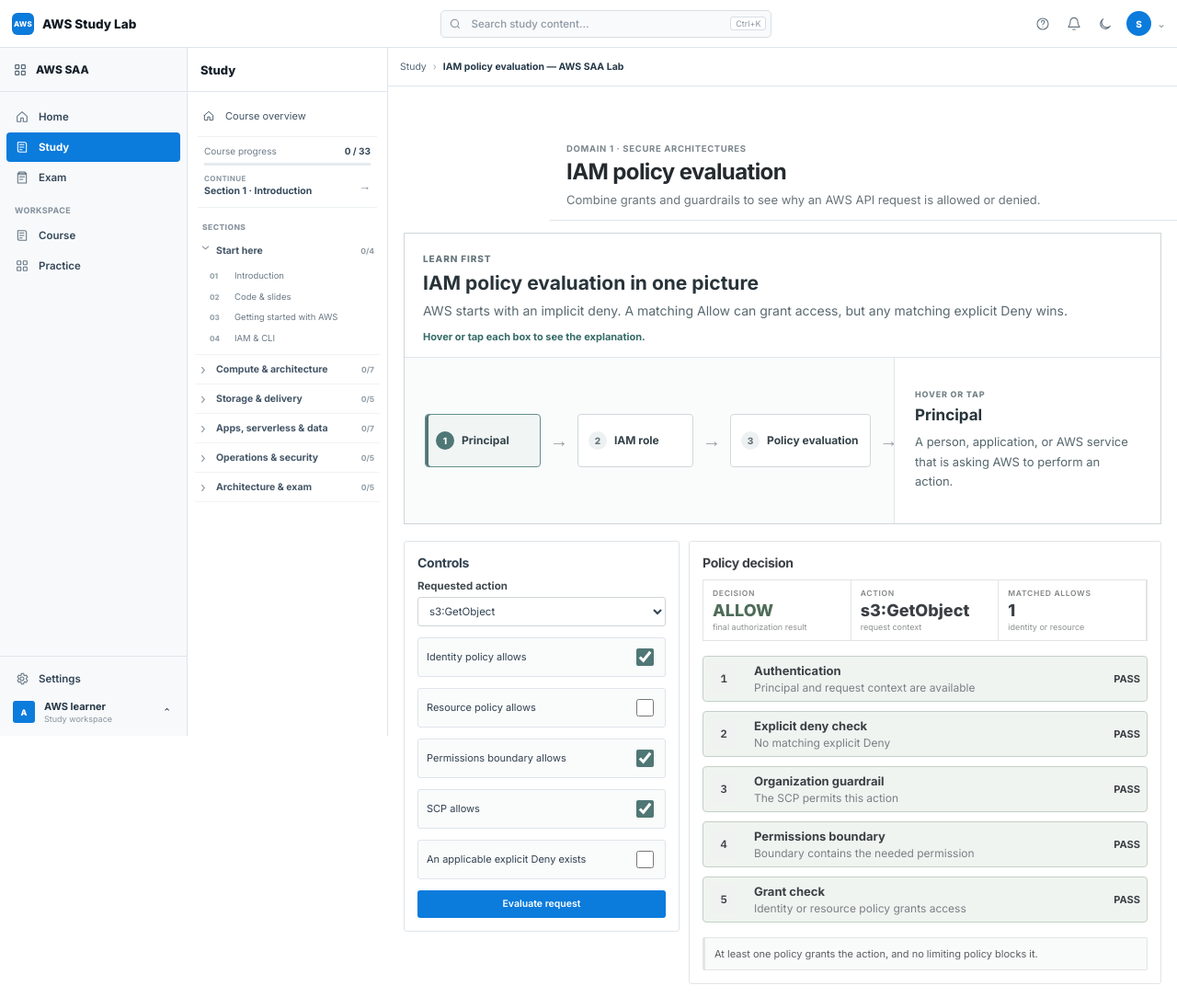
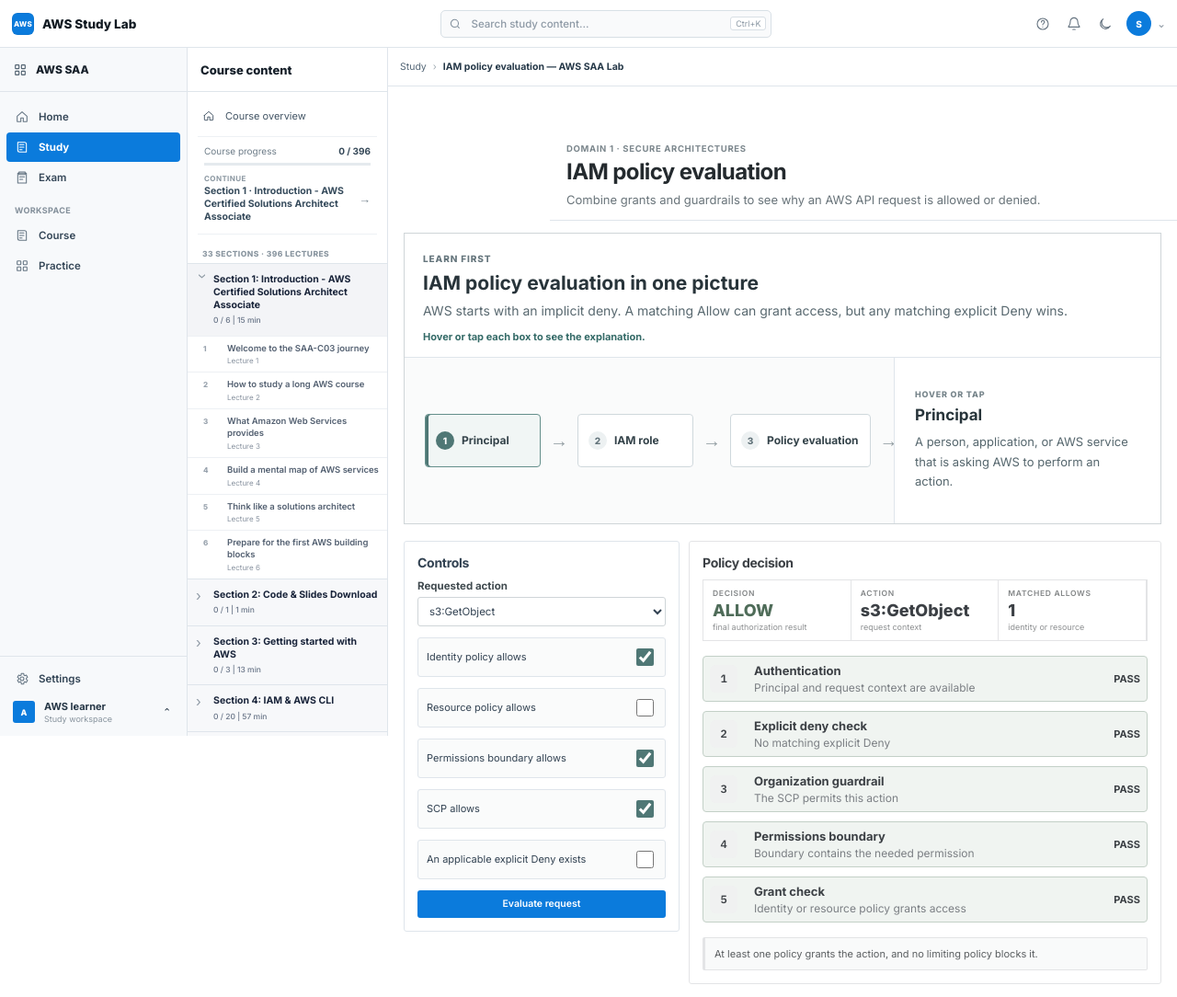
Before and after one commit to tuongphantrue/aws-study-lab, a plain HTML site: page iam.html in a window 1280 px wide. Shown: the top 1084 px of the page at 92% size. Drawn offline with Linux system fonts and the light colour scheme.

Commit message:
feat: add course sections and lectures submenu

```diff
--- a/css/navigation.css
+++ b/css/navigation.css
@@ -79,6 +79,12 @@
 .rw-course-groups{display:grid;gap:0}.rw-course-group{border-bottom:1px solid #f0f2f4}.rw-group-toggle{appearance:none;width:100%;border:0;background:transparent;color:#455768;min-height:31px;padding:5px 6px;display:grid;grid-template-columns:12px 1fr auto;gap:5px;align-items:center;text-align:left;font:inherit;cursor:pointer;border-radius:4px}.rw-group-toggle:hover{background:#f2f5f7}.rw-group-chevron{font-size:15px;color:#8e9aa4;transform:rotate(0deg);transition:.12s;line-height:1}.rw-course-group.open .rw-group-chevron{transform:rotate(90deg)}.rw-group-toggle>span:nth-child(2){font-size:10.5px;font-weight:650}.rw-group-toggle small{font-size:8.5px;color:#909ca5;font-weight:650}.rw-group-lessons{display:none;padding:1px 0 6px 10px}.rw-course-group.open .rw-group-lessons{display:grid}.rw-section-link{display:grid;grid-template-columns:23px minmax(0,1fr);gap:4px;align-items:start;padding:5px 6px;border-radius:4px;text-decoration:none;color:#6b7985;font-size:9.5px;line-height:1.32;background:transparent}.rw-section-link:hover{background:#f1f4f6;color:#293d4e}.rw-section-link.active{background:var(--rw-blue-soft);color:#0869bf;font-weight:700}.rw-section-state{font-size:8px;font-weight:750;color:#9aa5ad;padding-top:1px}.rw-section-link.done .rw-section-state{color:#16835f}.rw-section-link.done{color:#5d6d79}
 .rw-context-note{margin:16px 7px 0;padding-top:11px;border-top:1px solid var(--rw-line)}.rw-context-note small{font-size:8px;letter-spacing:.05em;color:#8b97a1;font-weight:750}.rw-context-note p{font-size:10px;line-height:1.45;color:#71808b;margin:5px 0 7px}.rw-context-note a{font-size:10px;font-weight:700;color:#0871cf;text-decoration:none}
 
+/* Course submenu: actual sections expand directly into their lectures. */
+.rw-course-outline{margin:0 -8px}.rw-outline-section{border-top:1px solid var(--rw-line)}.rw-outline-section:last-child{border-bottom:1px solid var(--rw-line)}
+.rw-outline-toggle{appearance:none;width:100%;border:0;background:#f7f8fa;color:#19243a;display:grid;grid-template-columns:14px minmax(0,1fr);gap:5px;align-items:start;padding:10px 9px;text-align:left;font:inherit;cursor:pointer}.rw-outline-toggle:hover{background:#f1f3f6}.rw-outline-section.open>.rw-outline-toggle{background:#f3f4f7}.rw-outline-section.open .rw-group-chevron{transform:rotate(90deg)}
+.rw-outline-title{font-size:10.5px;font-weight:700;line-height:1.35}.rw-outline-title small{display:block;margin-top:4px;color:#697588;font-size:8.5px;font-weight:500}.rw-outline-lectures{display:none;background:#fff}.rw-outline-section.open>.rw-outline-lectures{display:block}
+.rw-outline-lecture{display:grid;grid-template-columns:22px minmax(0,1fr);gap:4px;align-items:start;padding:7px 9px 7px 17px;border-top:1px solid #edf0f4;color:#536071;text-decoration:none}.rw-outline-lecture:hover{background:#f8f9fb}.rw-outline-lecture.active{background:var(--rw-blue-soft);color:#0869bf}.rw-outline-lecture b{display:block;font-size:9.5px;font-weight:600;line-height:1.35}.rw-outline-lecture small{display:block;margin-top:2px;color:#8993a0;font-size:8px}.rw-lecture-state{font-size:8px;font-weight:750;color:#98a2ad;padding-top:1px}.rw-outline-lecture.done .rw-lecture-state{color:#16835f}.rw-outline-lecture.done b{color:#596b78}
+
 /* Put existing pages into the Rework workspace. ------------------------ */
 body.rw-shell-on>.app-topbar,
 body.rw-shell-on>.topbar,
--- a/js/app-shell.js
+++ b/js/app-shell.js
@@ -6,11 +6,14 @@
   const examPages=new Set(['exam.html','exam-guide.html','exam-strategy.html','architecture-practice.html','mock-exams.html']);
   const area=(inCourse||studyPages.has(current))?'study':examPages.has(current)?'exam':'home';
   const currentSection=Number(document.body.dataset.section||0);
+  const currentLecture=Number(new URLSearchParams(location.search).get('lecture')||(current==='lecture.html'?1:0));
   const courseProgressKey='aws-beginner-section-progress-v2';
-  const sectionTitles=['Introduction','Code & slides','Getting started with AWS','IAM & CLI','EC2 fundamentals','EC2 architecture','EC2 storage','Load balancing & Auto Scaling','RDS, Aurora & ElastiCache','Route 53','Architecture patterns','Amazon S3','Advanced S3','S3 security','CloudFront & Global Accelerator','Storage extras','SQS, SNS, Kinesis & MQ','Containers','Serverless','Serverless architectures','Databases','Data & analytics','Machine learning','Monitoring & audit','Advanced IAM','Security & encryption','VPC networking','Disaster recovery & migrations','More architectures','Other AWS services','Well-Architected review','Exam preparation','Finish & next steps'];
-  const groups=[{name:'Start here',from:1,to:4},{name:'Compute & architecture',from:5,to:11},{name:'Storage & delivery',from:12,to:16},{name:'Apps, serverless & data',from:17,to:23},{name:'Operations & security',from:24,to:28},{name:'Architecture & exam',from:29,to:33}];
+  const lectureProgressKey='aws-course-lecture-progress-v1';
+  const sectionTitles=['Introduction - AWS Certified Solutions Architect Associate','Code & Slides Download','Getting started with AWS','IAM & AWS CLI','EC2 Fundamentals','EC2 - Solutions Architect Associate Level','EC2 Instance Storage','High Availability and Scalability: ELB & ASG','AWS Fundamentals: RDS + Aurora + ElastiCache','Route 53','Classic Solutions Architecture Discussions','Amazon S3 Introduction','Advanced Amazon S3','Amazon S3 Security','CloudFront & AWS Global Accelerator','AWS Storage Extras','Decoupling applications: SQS, SNS, Kinesis, Active MQ','Containers on AWS: ECS, Fargate, ECR & EKS','Serverless Overviews from a Solution Architect Perspective','Serverless Solution Architecture Discussions','Databases in AWS','Data & Analytics','Machine Learning','AWS Monitoring & Audit: CloudWatch, CloudTrail & Config','Identity and Access Management (IAM) - Advanced','AWS Security & Encryption: KMS, SSM Parameter Store, Shield, WAF','Networking - VPC','Disaster Recovery & Migrations','More Solution Architectures','Other Services','WhitePapers and Architectures - AWS Certified Solutions Architect Associate','Preparing for the Exam + Practice Exam - AWS Certified Solutions Architect Associate','Congratulations - AWS Certified Solutions Architect Associate'];
+  const fallbackMeta=[[6,'15 min'],[1,'1 min'],[3,'13 min'],[20,'57 min'],[16,'1 hr 38 min'],[9,'34 min'],[14,'59 min'],[17,'1 hr 34 min'],[14,'1 hr 10 min'],[20,'1 hr 25 min'],[7,'43 min'],[14,'50 min'],[8,'30 min'],[15,'53 min'],[7,'33 min'],[10,'37 min'],[16,'1 hr 21 min'],[10,'49 min'],[18,'1 hr 23 min'],[4,'16 min'],[10,'25 min'],[12,'48 min'],[12,'26 min'],[18,'1 hr 19 min'],[10,'49 min'],[21,'1 hr 26 min'],[38,'2 hr 40 min'],[11,'44 min'],[5,'27 min'],[15,'48 min'],[4,'15 min'],[8,'17 min'],[3,'9 min']];
   const readCourseDone=()=>{try{return JSON.parse(localStorage.getItem(courseProgressKey)||'[]').map(Number)}catch(e){return[]}};
-  const sectionHref=n=>n<=2?`${rootPrefix}course/lecture.html?section=${n}&lecture=1`:`${rootPrefix}course/section-${String(n).padStart(2,'0')}.html`;
+  const readLectureDone=()=>{try{const value=JSON.parse(localStorage.getItem(lectureProgressKey)||'[]');return Array.isArray(value)?value.map(String):[]}catch(e){return[]}};
+  const sectionHref=n=>{const readyIndex=window.AWS_COURSE_CURRICULUM?.[n-1]?.lectures.findIndex(lecture=>lecture.ready)??-1;return readyIndex>=0?`${rootPrefix}course/lecture.html?section=${n}&lecture=${readyIndex+1}`:`${rootPrefix}course/section-${String(n).padStart(2,'0')}.html`};
   const firstIncomplete=()=>{const done=new Set(readCourseDone());for(let i=1;i<=33;i++)if(!done.has(i))return i;return 33};
 
   // Remove any previously injected shells before drawing the current one.
@@ -65,10 +68,10 @@
     const side=document.createElement('aside');
     side.className='rw-context-sidebar rw-study-sidebar';
     side.setAttribute('aria-label','Study navigation and progress');
-    side.innerHTML=`<div class="rw-context-head">Study</div><div class="rw-context-scroll">
-      <a class="rw-context-link ${current==='study.html'?'active':''}" href="${rootPrefix}study.html">${icon.home}<span>Course overview</span></a>
-      <div class="rw-progress-card"><div class="rw-progress-top"><span>Course progress</span><strong id="rwProgressCount">0 / 33</strong></div><div class="rw-progress-track"><i id="rwProgressBar"></i></div><a id="rwContinueLink" href="${sectionHref(firstIncomplete())}"><div><small>CONTINUE</small><b id="rwContinueTitle"></b></div><span>→</span></a></div>
-      <div class="rw-context-label">Sections</div><div class="rw-course-groups" id="rwCourseGroups"></div>
+    side.innerHTML=`<div class="rw-context-head">Course content</div><div class="rw-context-scroll">
+      <a class="rw-context-link ${current==='study-guide.html'?'active':''}" href="${rootPrefix}study-guide.html">${icon.home}<span>Course overview</span></a>
+      <div class="rw-progress-card"><div class="rw-progress-top"><span>Course progress</span><strong id="rwProgressCount">0 / 396</strong></div><div class="rw-progress-track"><i id="rwProgressBar"></i></div><a id="rwContinueLink" href="${sectionHref(firstIncomplete())}"><div><small>CONTINUE</small><b id="rwContinueTitle"></b></div><span>→</span></a></div>
+      <div class="rw-context-label">33 sections &middot; 396 lectures</div><div class="rw-course-outline" id="rwCourseGroups"></div>
     </div>`;
     document.body.appendChild(side);return side;
   }
@@ -100,15 +103,44 @@
 
   function renderStudyProgress(){
     if(area!=='study')return;
-    const done=new Set(readCourseDone()),count=done.size,pct=Math.round(count/33*100);
-    const countEl=document.getElementById('rwProgressCount'),barEl=document.getElementById('rwProgressBar');if(countEl)countEl.textContent=`${count} / 33`;if(barEl)barEl.style.width=`${pct}%`;
-    const next=firstIncomplete(),continueLink=document.getElementById('rwContinueLink'),continueTitle=document.getElementById('rwContinueTitle');if(continueLink)continueLink.href=sectionHref(next);if(continueTitle)continueTitle.textContent=count===33?'Review the course':`Section ${next} · ${sectionTitles[next-1]}`;
+    const curriculum=window.AWS_COURSE_CURRICULUM||[];
+    const done=new Set(readCourseDone()),lectureDone=new Set(readLectureDone());
+    const totalLectures=curriculum.length?curriculum.reduce((sum,section)=>sum+section.count,0):396;
+    const completedLectures=fallbackMeta.reduce((total,[fallbackCount],index)=>{
+      const count=curriculum[index]?.count||fallbackCount;
+      if(done.has(index+1))return total+count;
+      return total+[...lectureDone].filter(id=>id.startsWith(`${index+1}-`)).length;
+    },0);
+    const pct=Math.round(completedLectures/totalLectures*100);
+    const countEl=document.getElementById('rwProgressCount'),barEl=document.getElementById('rwProgressBar');if(countEl)countEl.textContent=`${completedLectures} / ${totalLectures}`;if(barEl)barEl.style.width=`${pct}%`;
+    let nextSection=firstIncomplete(),nextLecture=0;
+    for(let sectionIndex=0;sectionIndex<curriculum.length;sectionIndex++){
+      if(done.has(sectionIndex+1))continue;
+      const lectureIndex=curriculum[sectionIndex].lectures.findIndex((lecture,index)=>lecture.ready&&!lectureDone.has(`${sectionIndex+1}-${index+1}`));
+      if(lectureIndex>=0){nextSection=sectionIndex+1;nextLecture=lectureIndex+1;break}
+    }
+    const continueLink=document.getElementById('rwContinueLink'),continueTitle=document.getElementById('rwContinueTitle');
+    if(continueLink)continueLink.href=nextLecture?`${rootPrefix}course/lecture.html?section=${nextSection}&lecture=${nextLecture}`:sectionHref(nextSection);
+    if(continueTitle)continueTitle.textContent=completedLectures===totalLectures?'Review the course':`Section ${nextSection} · ${sectionTitles[nextSection-1]}`;
     const host=document.getElementById('rwCourseGroups');if(!host)return;
-    const activeGroupIndex=groups.findIndex(g=>currentSection>=g.from&&currentSection<=g.to);const nextGroupIndex=groups.findIndex(g=>{for(let n=g.from;n<=g.to;n++)if(!done.has(n))return true;return false});const defaultOpen=activeGroupIndex>=0?activeGroupIndex:(nextGroupIndex>=0?nextGroupIndex:0);
-    host.innerHTML=groups.map((g,gi)=>{let groupDone=0;for(let n=g.from;n<=g.to;n++)if(done.has(n))groupDone++;const open=gi===defaultOpen;const lessons=[];for(let n=g.from;n<=g.to;n++){const isDone=done.has(n),isCurrent=n===currentSection;lessons.push(`<a class="rw-section-link ${isCurrent?'active':''} ${isDone?'done':''}" href="${sectionHref(n)}"><span class="rw-section-state">${isDone?'✓':String(n).padStart(2,'0')}</span><span>${sectionTitles[n-1]}</span></a>`)}return `<section class="rw-course-group ${open?'open':''}"><button class="rw-group-toggle" type="button" aria-expanded="${open}"><span class="rw-group-chevron">›</span><span>${g.name}</span><small>${groupDone}/${g.to-g.from+1}</small></button><div class="rw-group-lessons">${lessons.join('')}</div></section>`}).join('');
-    host.querySelectorAll('.rw-group-toggle').forEach(btn=>btn.addEventListener('click',()=>{const group=btn.closest('.rw-course-group'),willOpen=!group.classList.contains('open');group.classList.toggle('open',willOpen);btn.setAttribute('aria-expanded',String(willOpen))}));
+    const defaultOpen=currentSection||nextSection||1;
+    host.innerHTML=sectionTitles.map((title,index)=>{
+      const sectionNumber=index+1,data=curriculum[index],count=data?.count||fallbackMeta[index][0],duration=data?.duration||fallbackMeta[index][1];
+      const sectionComplete=done.has(sectionNumber),completed=sectionComplete?count:[...lectureDone].filter(id=>id.startsWith(`${sectionNumber}-`)).length,open=sectionNumber===defaultOpen;
+      const lectureRows=data?data.lectures.map((lecture,lectureIndex)=>{
+        const number=lectureIndex+1,id=`${sectionNumber}-${number}`,isDone=sectionComplete||lectureDone.has(id),isCurrent=sectionNumber===currentSection&&number===currentLecture;
+        const copy=`<span class="rw-lecture-state">${isDone?'✓':number}</span><span><b>${lecture.title}</b><small>Lecture ${number}</small></span>`;
+        return lecture.ready?`<a class="rw-outline-lecture ${isCurrent?'active':''} ${isDone?'done':''}" href="${rootPrefix}course/lecture.html?section=${sectionNumber}&lecture=${number}">${copy}</a>`:`<div class="rw-outline-lecture ${isDone?'done':''}">${copy}</div>`;
+      }).join(''):'';
+      return `<section class="rw-outline-section ${open?'open':''}"><button class="rw-outline-toggle" type="button" aria-expanded="${open}"><span class="rw-group-chevron">›</span><span class="rw-outline-title">Section ${sectionNumber}: ${title}<small>${completed} / ${count} | ${duration}</small></span></button><div class="rw-outline-lectures">${lectureRows}</div></section>`;
+    }).join('');
+    host.querySelectorAll('.rw-outline-toggle').forEach(btn=>btn.addEventListener('click',()=>{const section=btn.closest('.rw-outline-section'),willOpen=!section.classList.contains('open');section.classList.toggle('open',willOpen);btn.setAttribute('aria-expanded',String(willOpen))}));
   }
-  renderStudyProgress();window.addEventListener('aws-study-progress-changed',renderStudyProgress);window.addEventListener('storage',e=>{if(e.key===courseProgressKey)renderStudyProgress()});
+  renderStudyProgress();window.addEventListener('aws-study-progress-changed',renderStudyProgress);window.addEventListener('storage',e=>{if(e.key===courseProgressKey||e.key===lectureProgressKey)renderStudyProgress()});
+
+  if(area==='study'&&!window.AWS_COURSE_CURRICULUM){
+    const curriculumScript=document.createElement('script');curriculumScript.src=`${rootPrefix}js/course-lecture-data.js`;curriculumScript.addEventListener('load',renderStudyProgress);document.head.appendChild(curriculumScript);
+  }
 
   // Ctrl+K focuses the global search. Enter takes the learner to the Study overview with the query.
   const shellSearch=document.getElementById('rwGlobalSearch');
```
